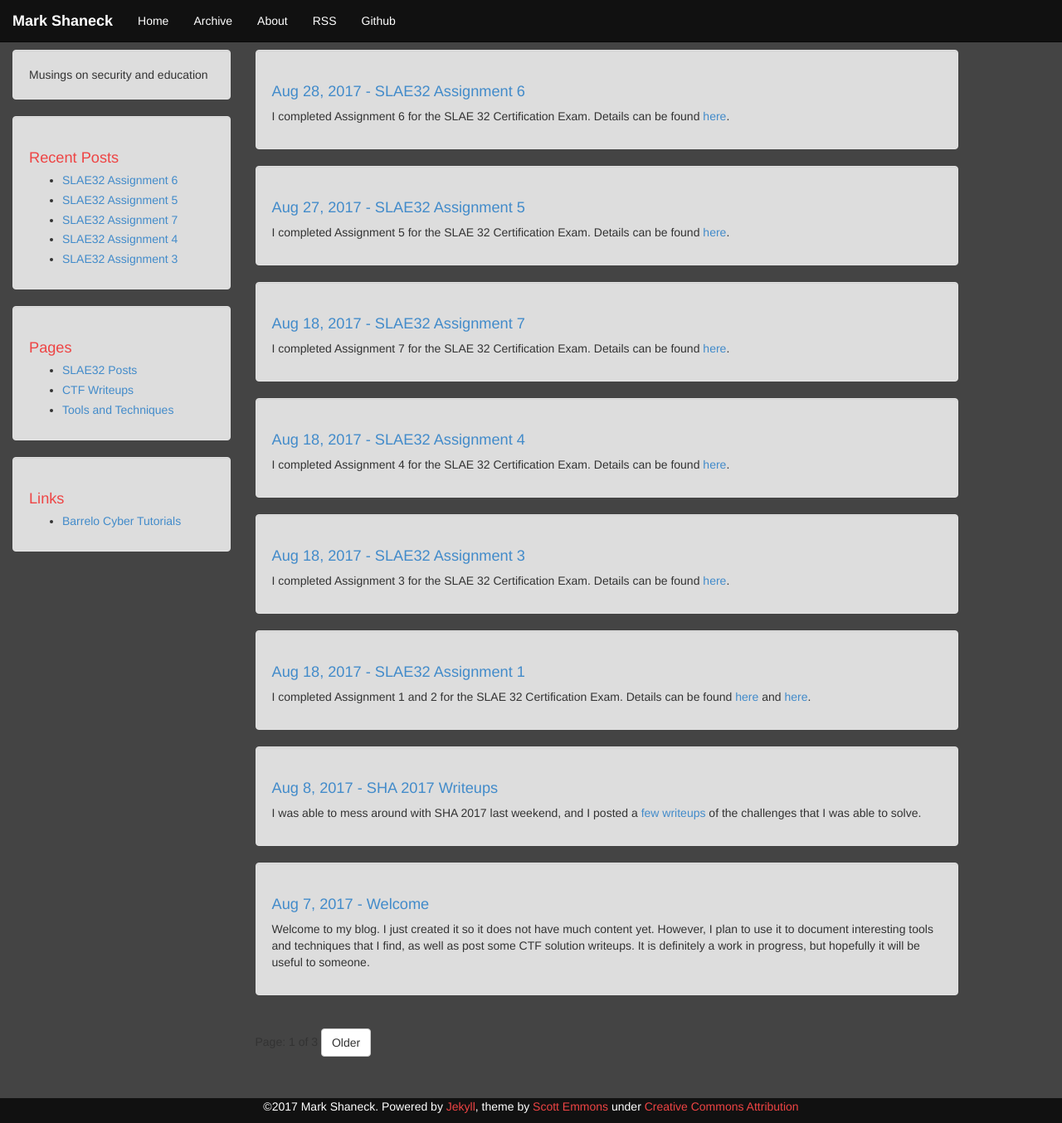
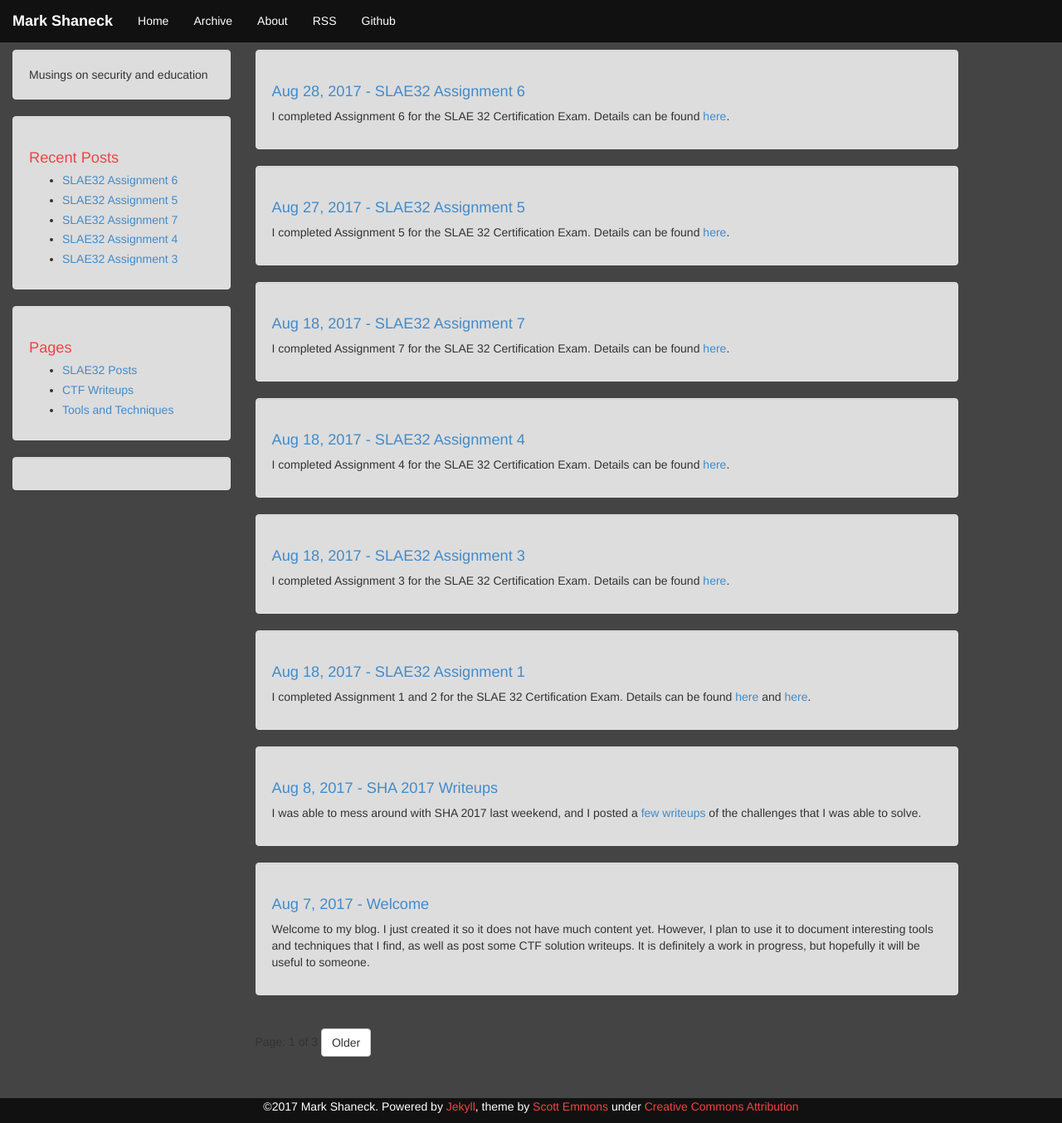
Before and after one commit to mshaneck/mshaneck.github.io, a Jekyll site: the page built from index.html, in a window 1280 px wide and 1354 px high. Shown: the whole window at 83% size. Built offline with Jekyll 4.4.1, drawn with Linux system fonts in a browser that asks for light colours; the list of posts is cut into pages by our own code; comment, search, counter and statistics services are not loaded.

Commit message:
Update links-list.html
Remove link to Barrelo until I can have time to work on that.

```diff
--- a/_includes/links-list.html
+++ b/_includes/links-list.html
@@ -8,8 +8,8 @@
  </div>
 
 <div class="sidebar well">
-<h2>Links</h2>
+<!--<h2>Links</h2>
 <ul>
-  <li><a href="http://blog.barrelo.us">Barrelo Cyber Tutorials</a></li>
-</ul>
+  <li></li>
+</ul>-->
 </div>
```
